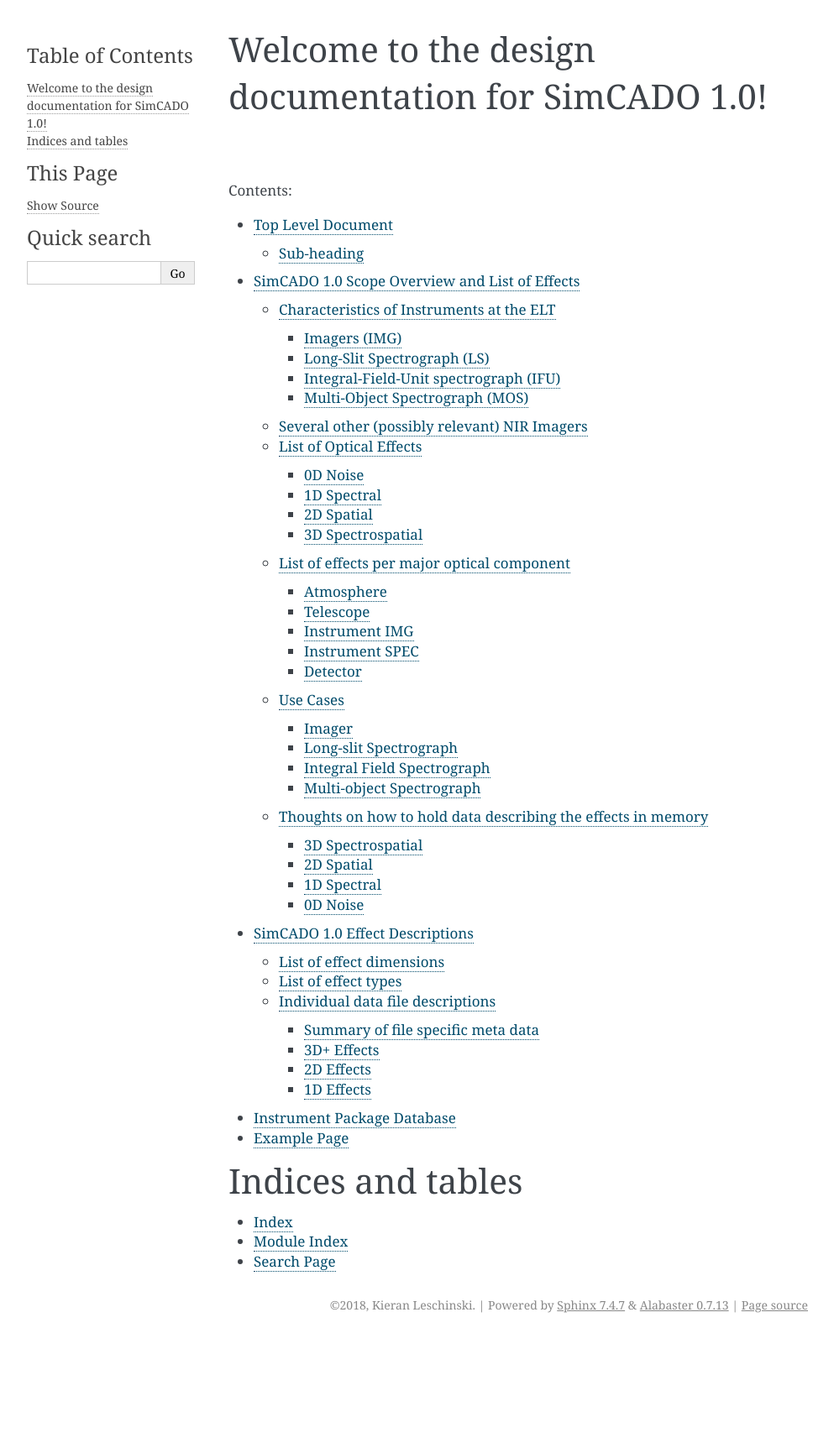
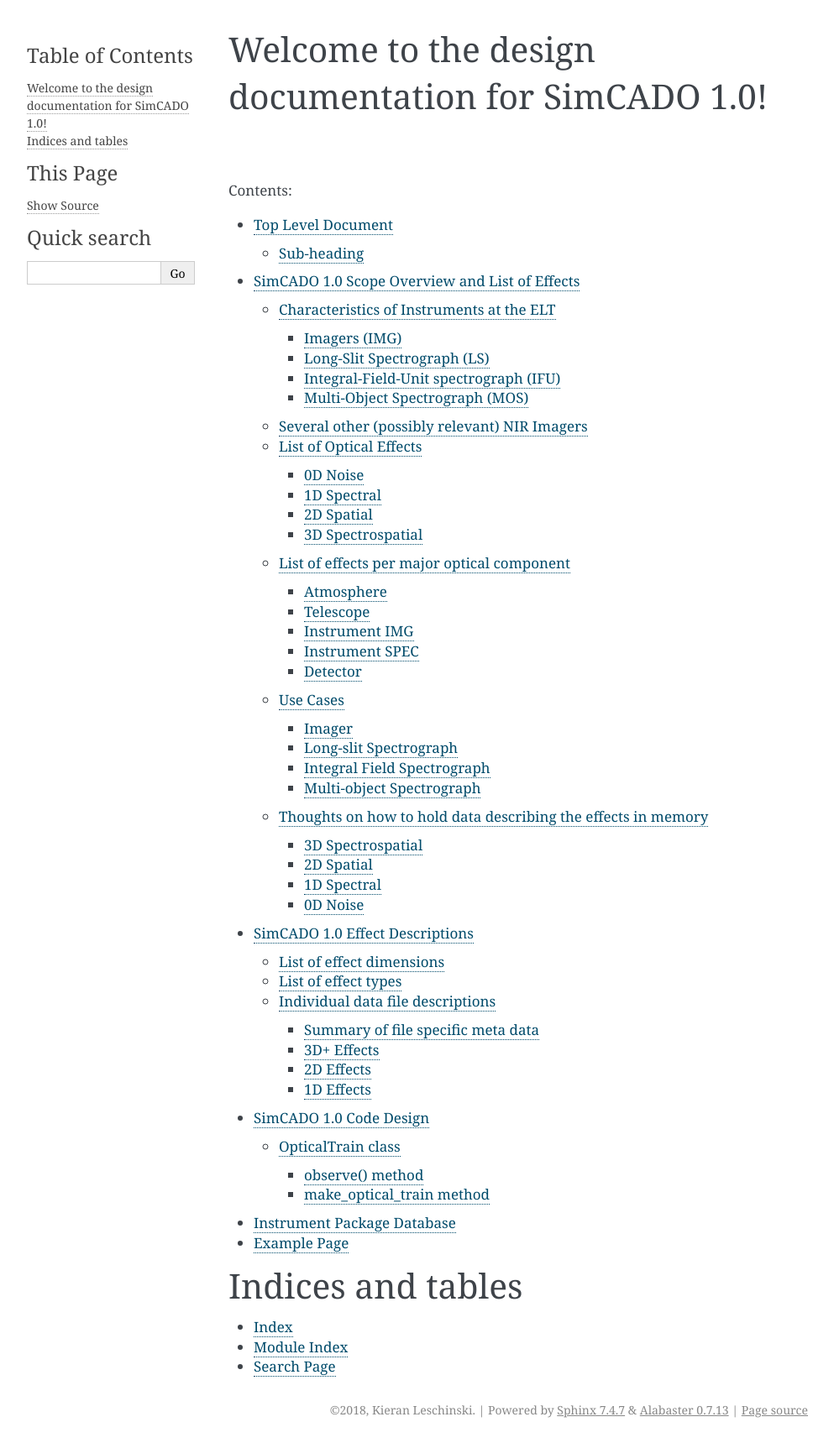
Before and after one commit to AstarVienna/ScopeSim, a Sphinx documentation site: the page built from docs/source/index.rst, in a window 1280 px wide. Shown: the whole page at 84% size, without its empty margins (148-1141 px from the left). Built offline with Sphinx 7.4.7, drawn with Linux system fonts in a browser that asks for light colours; pages that are not in the unit, such as notebooks, are missing from menus; before the commit the page ends 1594 px from its top, so only the background shows below that.

Commit message:
added decision trees for observe and make_optical_train

```diff
--- /dev/null
+++ b/docs/source/design/Design_Code_Workflow.rst
@@ -0,0 +1,32 @@
+SimCADO 1.0 Code Design
+=======================
+
+Here are some ideas for designing the SimCADO 1.0 code.
+
+
+
+.. figure::
+    :width: 600
+
+    A functionality workflow diagram for a SimCADO simulation
+
+
+OpticalTrain class
+------------------
+
+observe() method
+~~~~~~~~~~~~~~~~
+
+.. figure:: Design_make_optical_train_decision_tree.PNG
+    :width: 600
+
+    The workflow for the method ``observe``
+
+
+make_optical_train method
+~~~~~~~~~~~~~~~~~~~~~~~~~
+
+.. figure:: Design_Observe_function_decision_tree.PNG
+    :width: 600
+
+    The workflow for the method ``make_optical_train``
--- a/docs/source/index.rst
+++ b/docs/source/index.rst
@@ -14,6 +14,7 @@
    design/Scope_Overview
    design/Design_Overview
    design/Effect_Descriptions
+   design/Design_Code_Workflow
    design/Inst_Pkg_DB
    examples/FirstExample
 
```
